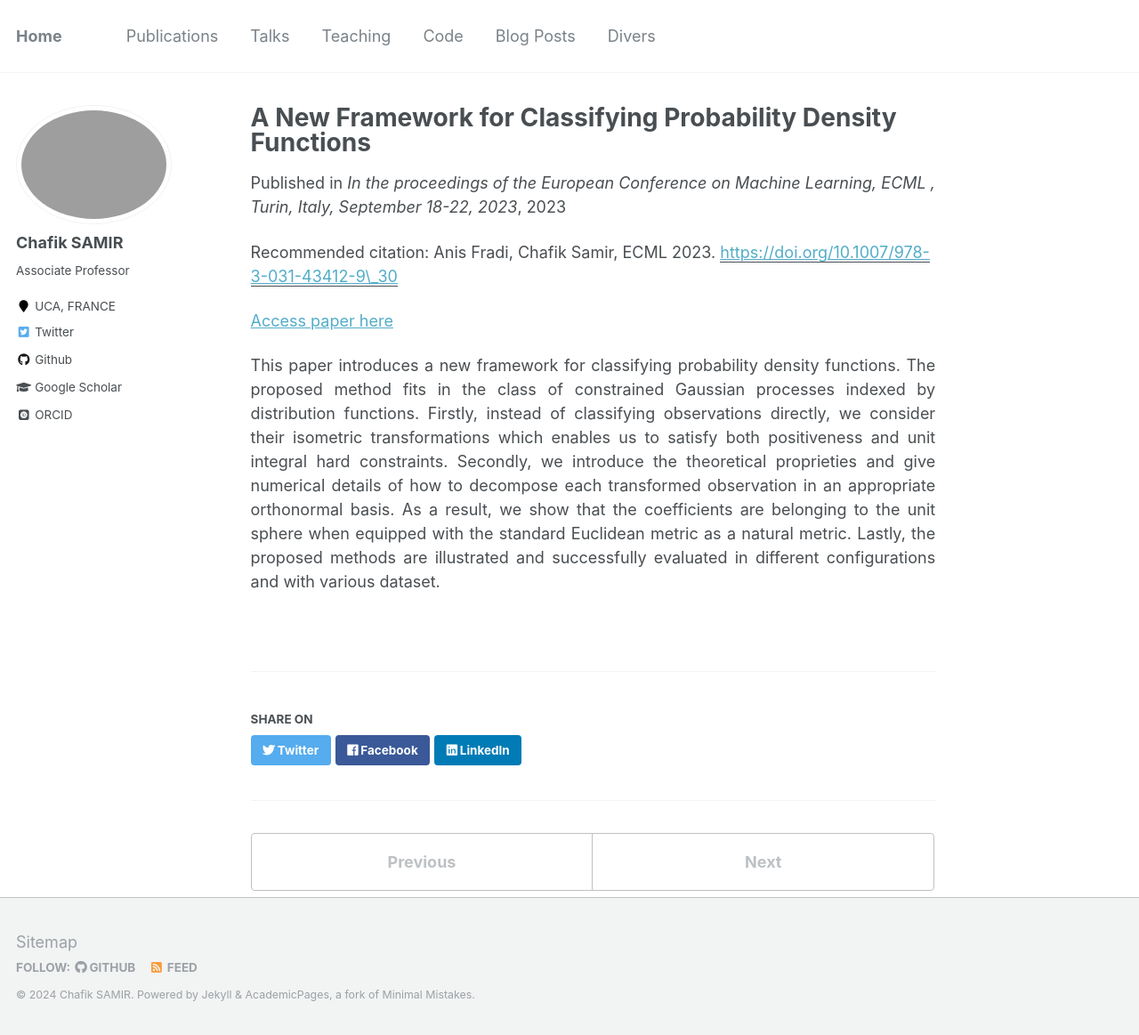
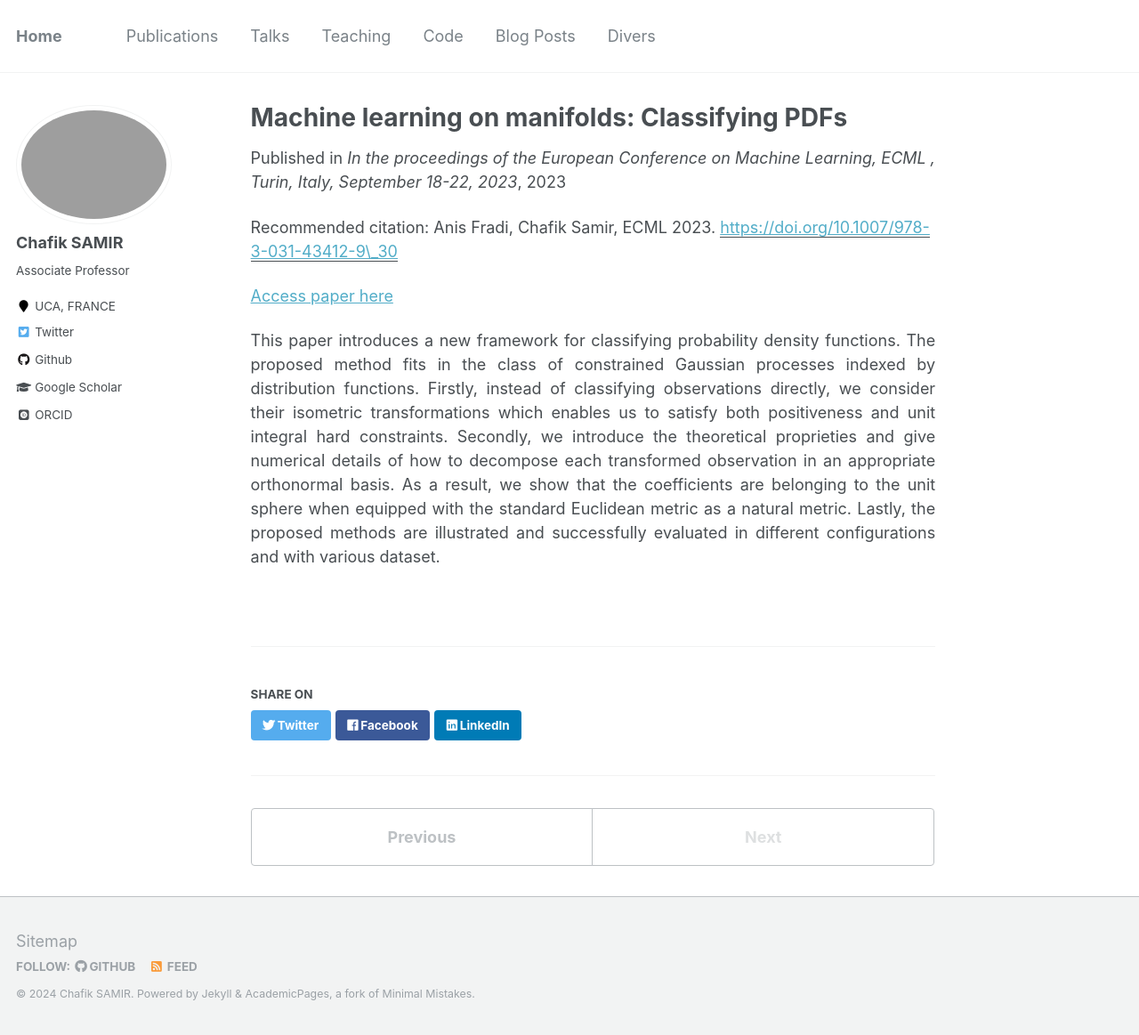
Before and after one commit to Chsamir/chsamir.github.io, a Jekyll site: the page built from _publications/2023-01-01-A-New-Framework-for-Classifying-Probability-Density-Functions.md, in a window 1280 px wide and 1163 px high. Shown: the whole window at 89% size. Built offline with Jekyll 4.4.1, drawn with Linux system fonts in a browser that asks for light colours; some web fonts are replaced.

Commit message:
Update 2023-01-01-A-New-Framework-for-Classifying-Probability-Density-Functions.md

```diff
--- a/_publications/2023-01-01-A-New-Framework-for-Classifying-Probability-Density-Functions.md
+++ b/_publications/2023-01-01-A-New-Framework-for-Classifying-Probability-Density-Functions.md
@@ -1,8 +1,8 @@
 ---
-title: "A New Framework for Classifying Probability Density Functions"
+title: "Machine learning on manifolds:  Classifying PDFs"
 collection: publications
 permalink: /publication/2023-01-01-A-New-Framework-for-Classifying-Probability-Density-Functions
-date: 2023-01-01
+date: 2023-09-18
 venue: 'In the proceedings of the European Conference on Machine Learning, ECML  , Turin, Italy, September 18-22, 2023'
 paperurl: 'https://doi.org/10.1007/978-3-031-43412-9\_30'
 citation: ' Anis Fradi,  Chafik Samir,  ECML 2023.'
```
